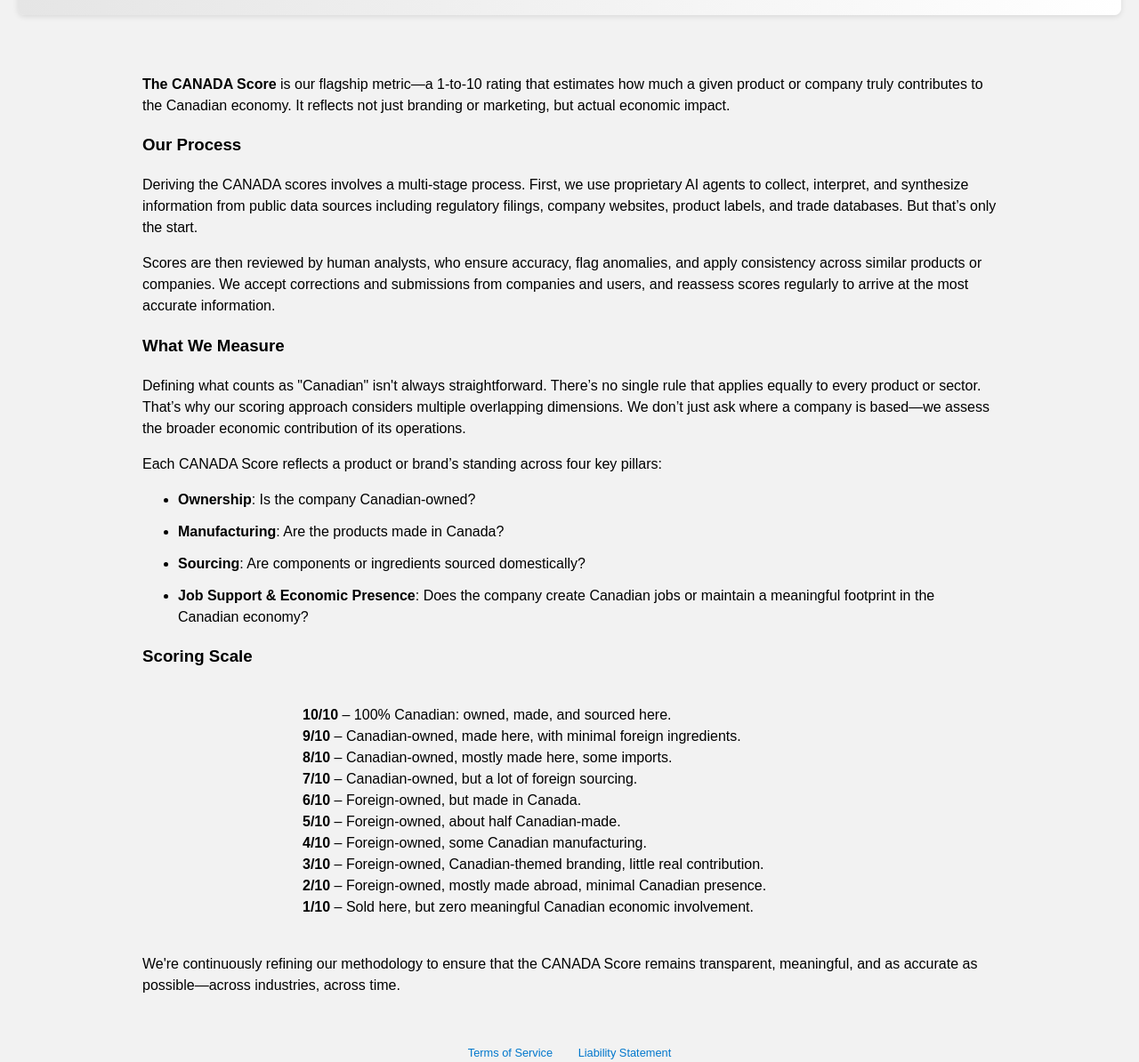
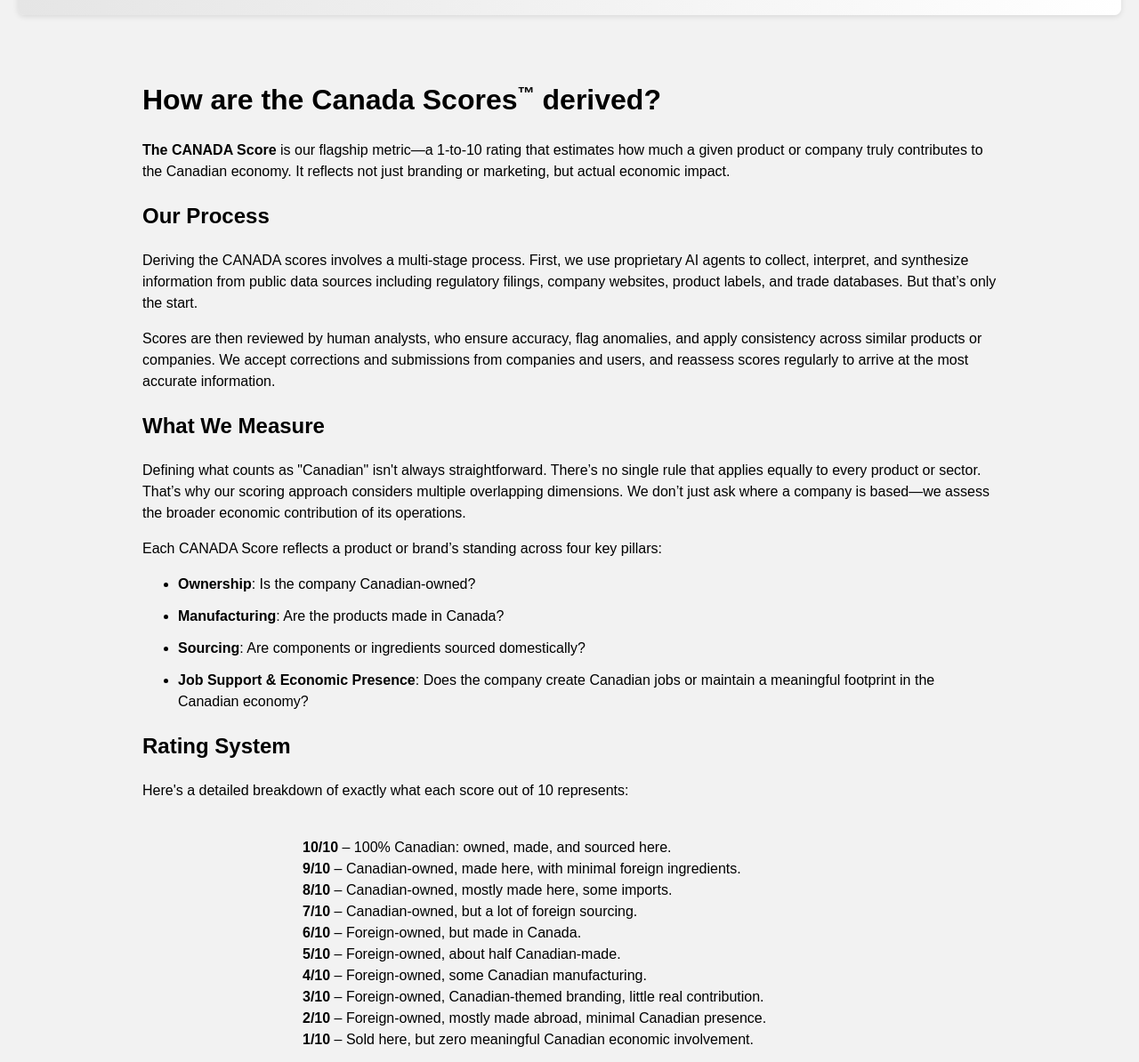
Before and after one commit to gumfactor/MadeInCanada, a plain HTML site: page scoring.html in a window 1280 px wide. Shown: the part 337-1531 px from the top of the page at 89% size. Drawn offline with Linux system fonts and the light colour scheme.

Commit message:
Adjusted page formatting, and added the following line:
"While the above rating system is pretty well-defined, there are still grey areas - particularly around job creation. Consider the auto sector, for instance: these manufacturing jobs are critical stimulators of the Canadian economy, with no domestic comparable. In these situations, we may increase a given brand/product's Canada Score beyond the standard rating system. In time, perhaps we'll formalize how these scoring exceptions are handled; for now, some subjectivity will have to be accepted."

```diff
--- a/scoring.html
+++ b/scoring.html
@@ -161,13 +161,14 @@
 
     <div class="scoring-intro">
       <div class="scoring-intro">
+        <h1>How are the Canada Scores<sup style="font-size: 0.6em;">™</sup> derived?</h1>
         <p><strong>The CANADA Score</strong> is our flagship metric—a 1-to-10 rating that estimates how much a given product or company truly contributes to the Canadian economy. It reflects not just branding or marketing, but actual economic impact.</p>
 
-        <h3>Our Process</h3>
+        <h2>Our Process</h2>
         <p>Deriving the CANADA scores involves a multi-stage process. First, we use proprietary AI agents to collect, interpret, and synthesize information from public data sources including regulatory filings, company websites, product labels, and trade databases. But that’s only the start.</p>
         <p>Scores are then reviewed by human analysts, who ensure accuracy, flag anomalies, and apply consistency across similar products or companies. We accept corrections and submissions from companies and users, and reassess scores regularly to arrive at the most accurate information.</p>
 
-        <h3>What We Measure</h3>
+        <h2>What We Measure</h2>
         <p>Defining what counts as "Canadian" isn't always straightforward. There’s no single rule that applies equally to every product or sector. That’s why our scoring approach considers multiple overlapping dimensions. We don’t just ask where a company is based—we assess the broader economic contribution of its operations.</p>
         <p>Each CANADA Score reflects a product or brand’s standing across four key pillars:</p>
         <ul>
@@ -177,7 +178,8 @@
           <li><strong>Job Support & Economic Presence</strong>: Does the company create Canadian jobs or maintain a meaningful footprint in the Canadian economy?</li>
         </ul>
 
-        <h3>Scoring Scale</h3>
+        <h2>Rating System</h2>
+        <p>Here's a detailed breakdown of exactly what each score out of 10 represents:</p>
         <div class="centered-block">
           <p><strong>10/10</strong> – 100% Canadian: owned, made, and sourced here.<br>
           <strong>9/10</strong> – Canadian-owned, made here, with minimal foreign ingredients.<br>
@@ -190,6 +192,7 @@
           <strong>2/10</strong> – Foreign-owned, mostly made abroad, minimal Canadian presence.<br>
           <strong>1/10</strong> – Sold here, but zero meaningful Canadian economic involvement.</p>
         </div>
+        <p>While the above rating system is pretty well-defined, there are still grey areas - particularly around job creation. Consider the auto sector, for instance: these manufacturing jobs are critical stimulators of the Canadian economy, with no domestic comparable. In these situations, we may increase a given brand/product's Canada Score beyond the standard rating system. In time, perhaps we'll formalize how these scoring exceptions are handled; for now, some subjectivity will have to be accepted.</p>
         <p>We're continuously refining our methodology to ensure that the CANADA Score remains transparent, meaningful, and as accurate as possible—across industries, across time.</p>
       </div>
     </div>
```
